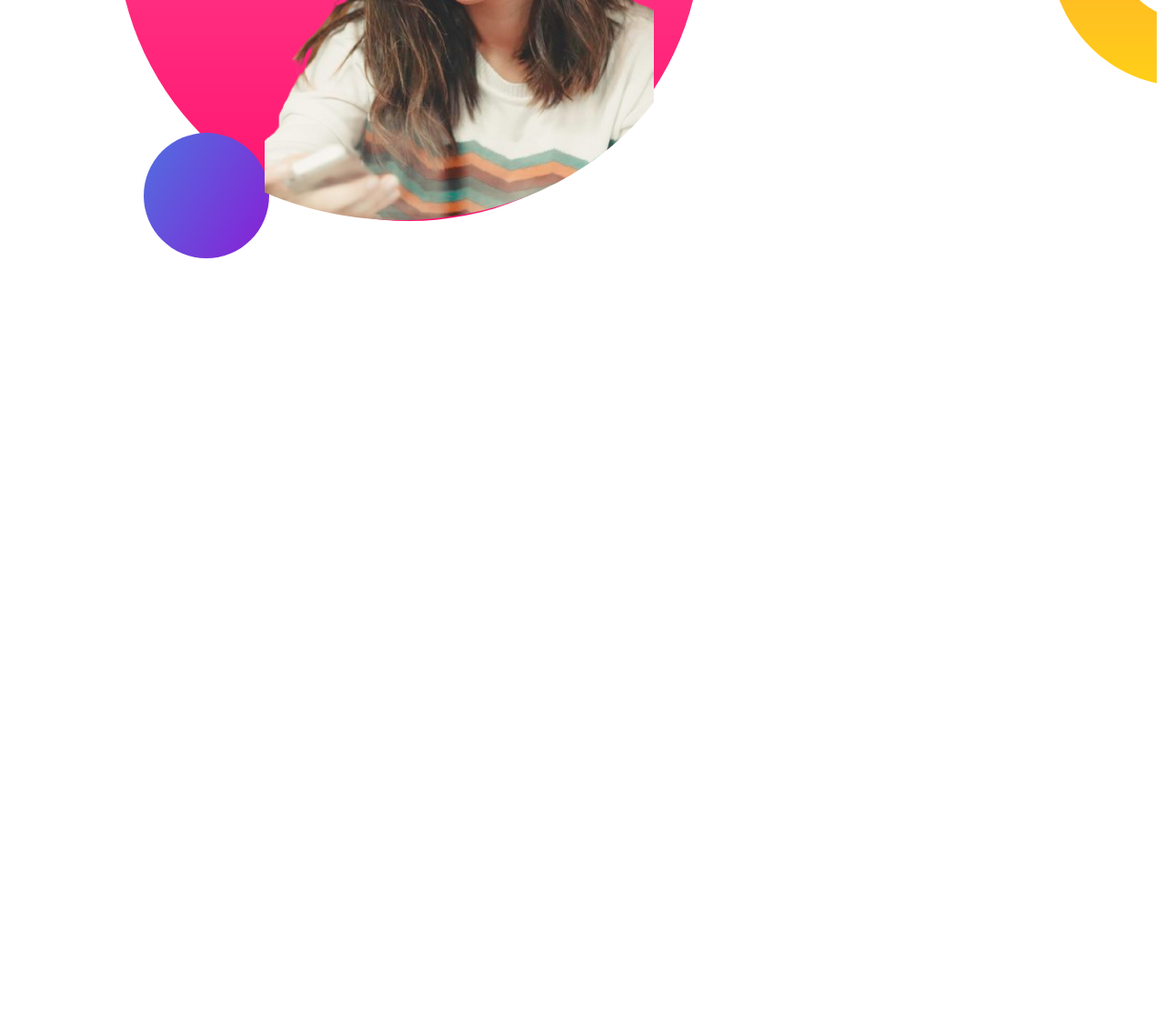
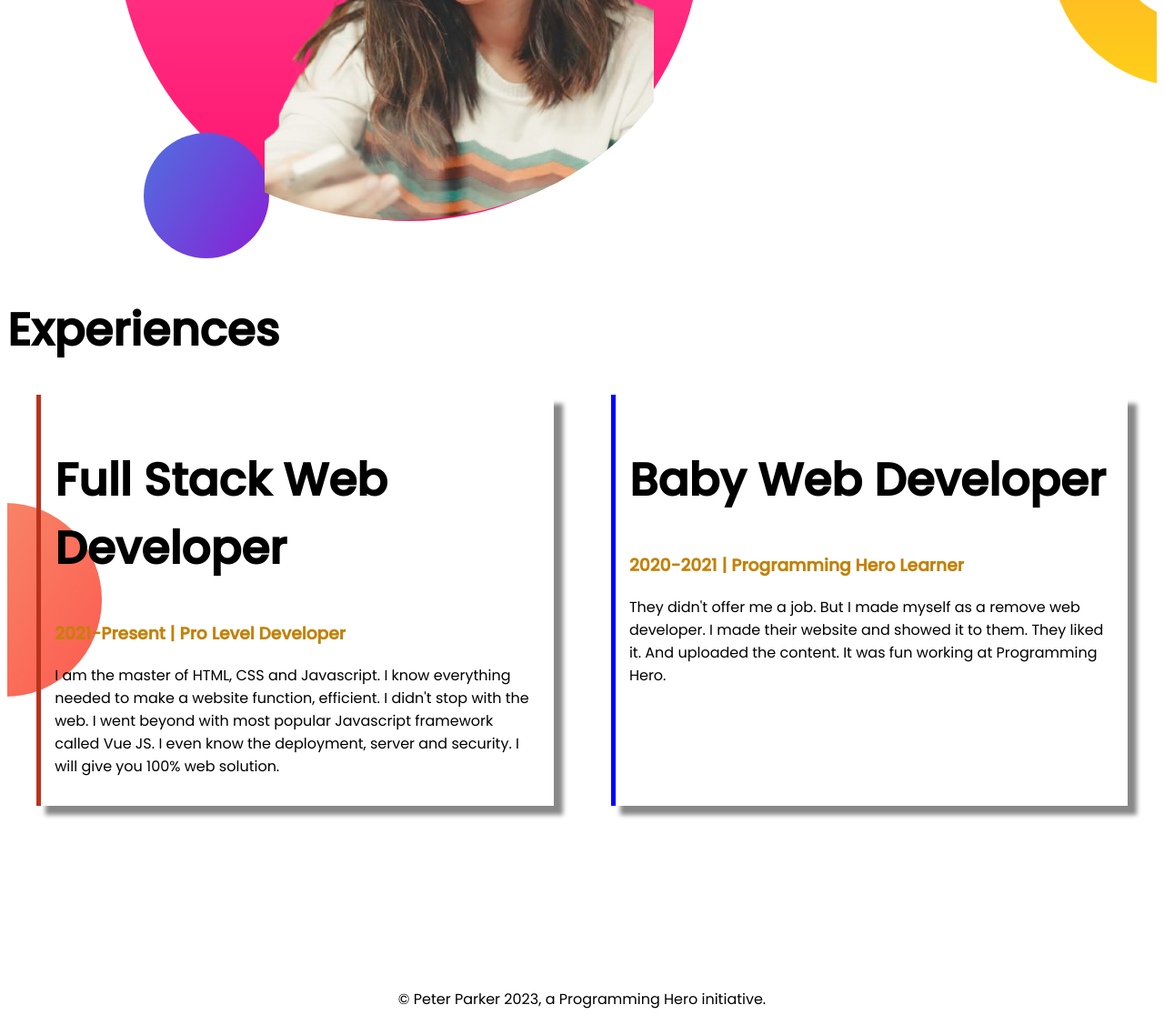
Before and after one commit to ALIASHRAFCHOWDHURY/new-developer-portfolio, a plain HTML site: page index.html in a window 1280 px wide. Shown: the part 1345-2472 px from the top of the page at 91% size. Before the commit the page ends 1645 px from the top, so only its background shows below. Drawn offline with Linux system fonts and the light colour scheme.

Commit message:
added experience part

```diff
--- a/index.html
+++ b/index.html
@@ -38,5 +38,23 @@
                 </div>
 
         </section>
+        <h1>Experiences</h1>
+        <section class="footer-part">
+                <div class="left-box">
+                        <h1>Full Stack Web Developer</h1>
+                        <h3 class="orange-color">2021-Present | Pro Level Developer</h3>
+                        <p>
+                                I am the master of HTML, CSS and Javascript. I know everything needed to make a website function, efficient. I didn't stop with the web. I went beyond with most popular Javascript framework called Vue JS. I even know the deployment, server and security. I will give you 100% web solution.
+                        </p>
+                </div>
+                <div class="right-box">
+                        <h1>Baby Web Developer</h1>
+                        <h3 class="orange-color">2020-2021 | Programming Hero Learner</h3>
+                        <p>They didn't offer me a job. But I made myself as a remove web developer. I made their website and showed it to them. They liked it. And uploaded the content. It was fun working at Programming Hero.</p>
+                </div>
+        </section>
+        <section class="finishing-line">
+                <p >© Peter Parker 2023, a Programming Hero initiative.</p>
+        </section>
 </body>
 </html>
--- a/style.css
+++ b/style.css
@@ -34,6 +34,8 @@ h1{
 }
 .top-banner{
         background-image: url(images/top-banner.png);
+        background-repeat: no-repeat;
+
         margin-bottom: 100px;
 }
 .dream-big{
@@ -41,3 +43,34 @@ h1{
         background-repeat: no-repeat;
         background-position: right;
 }
+.footer-part{
+        margin-top: 20px;
+        margin-bottom: 20px;
+        display: flex;
+        background-image: url(images/exp-bg.png);
+        background-repeat: no-repeat;
+        background-position: left;
+}
+.left-box{
+        border-left: 5px solid;
+        border-color: rgb(185, 51, 28);
+        width: 45%;
+        margin-left: 2.55%;
+        margin-right: 2.5%;
+        padding: 15px;
+        box-shadow: 10px 10px 5px #888888;
+
+}
+.right-box{
+        border-left: 5px solid;
+        border-color: blue;
+        width: 45%;
+        margin-left: 2.5%;
+        margin-right: 2.5%;
+        padding: 15px;
+        box-shadow: 10px 10px 5px #888888;
+}
+.finishing-line{
+        text-align: center;
+        margin-top: 200px;
+}
```
